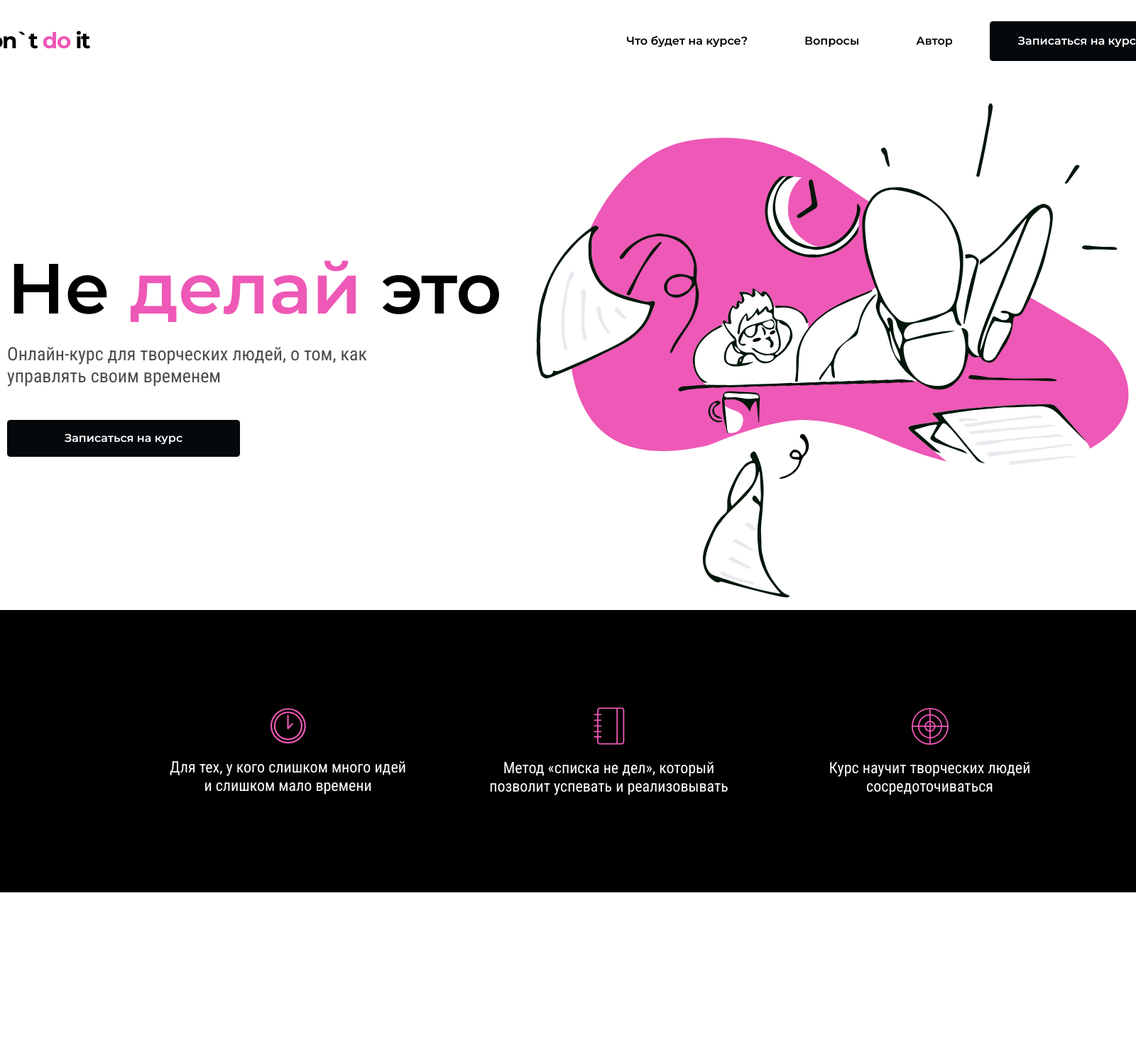
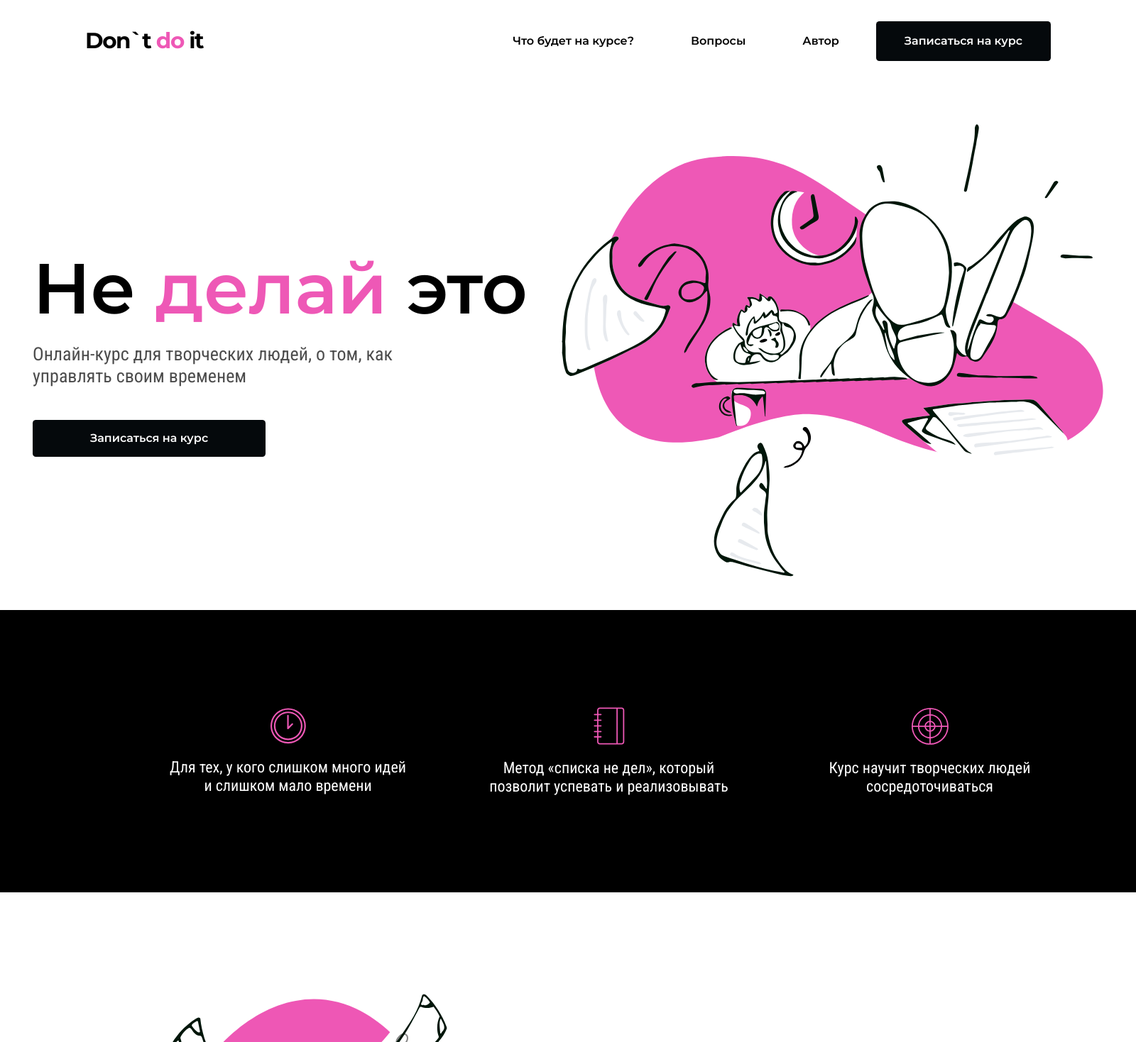
Before and after one commit to AlexPshkov/web-development, a PHP site: page / in a window 1600 px wide; the page is wider, and only the part inside the window is pictured. Shown: the top 1469 px of that part at 71% size. Run offline with PHP 8.4, Linux system fonts and the light colour scheme; style sheets or scripts are compiled from the project's sources.

Commit message:
before perfectPixel

```diff
--- a/lab5/css/main-stylesheet.scss
+++ b/lab5/css/main-stylesheet.scss
@@ -18,9 +18,7 @@ $defaultColor-dark: #05090C;
 @mixin useFlex($justify-content : center, $align-items : center, $flex-direction : row) {
     display: flex;
     justify-content: $justify-content;
-    @if ($align-items != none) {
-        align-items: $align-items;
-    }
+    align-items: $align-items;
     flex-direction: $flex-direction;
     flex-shrink: 0;
 }
@@ -35,7 +33,7 @@ $defaultColor-dark: #05090C;
 }
 
 .container {
-    @include useFlex($flex-direction : column);
+    max-width: 1920px;
 }
 
 //TOP
@@ -89,10 +87,7 @@ $defaultColor-dark: #05090C;
 
 .landing__content {
     @include useFlex($flex-direction : column, $justify-content: flex-start, $align-items: flex-start);
-}
-
-.landing__man-picture {
-    width: 835px;
+    flex-wrap: wrap;
 }
 
 .landing__label {
@@ -127,7 +122,6 @@ $defaultColor-dark: #05090C;
     @include useFlex();
     background-color: $defaultColor-black;
     height: 398px;
-    width: 1920px;
 }
 
 .advantage-panel > * {
@@ -177,11 +171,11 @@ $defaultColor-dark: #05090C;
 .mainSection-table {
     @include useFlex($flex-direction : column);
     margin-top: 98px;
-    width: 1135px;
 }
 
 .table-contents {
     @include useFlex($flex-direction : row);
+    max-width: 1135px;
     margin-top: 60px;
     flex-wrap: wrap;
     gap: 30px;
@@ -217,7 +211,6 @@ $defaultColor-dark: #05090C;
     background: $defaultColor-black;
     margin-top: 288px;
     height: 108px;
-    width: 1920px;
 }
 
 .footer-panel__label {
--- a/lab5/index.html
+++ b/lab5/index.html
@@ -10,7 +10,8 @@
           rel="stylesheet">
     <link rel="stylesheet" href="css/main-stylesheet.css">
 </head>
-<body class="container">
+<body>
+<div class="container">
     <header>
 
         <!--TOP PANEL-->
@@ -134,6 +135,6 @@
             <h2 class="footer-panel__label">Don`t <span class="color-magenta">do</span> it</h2>
         </div>
     </footer>
-
+</div>
 </body>
 </html>
```
Lines whose indentation alone changed are shown as unchanged.
